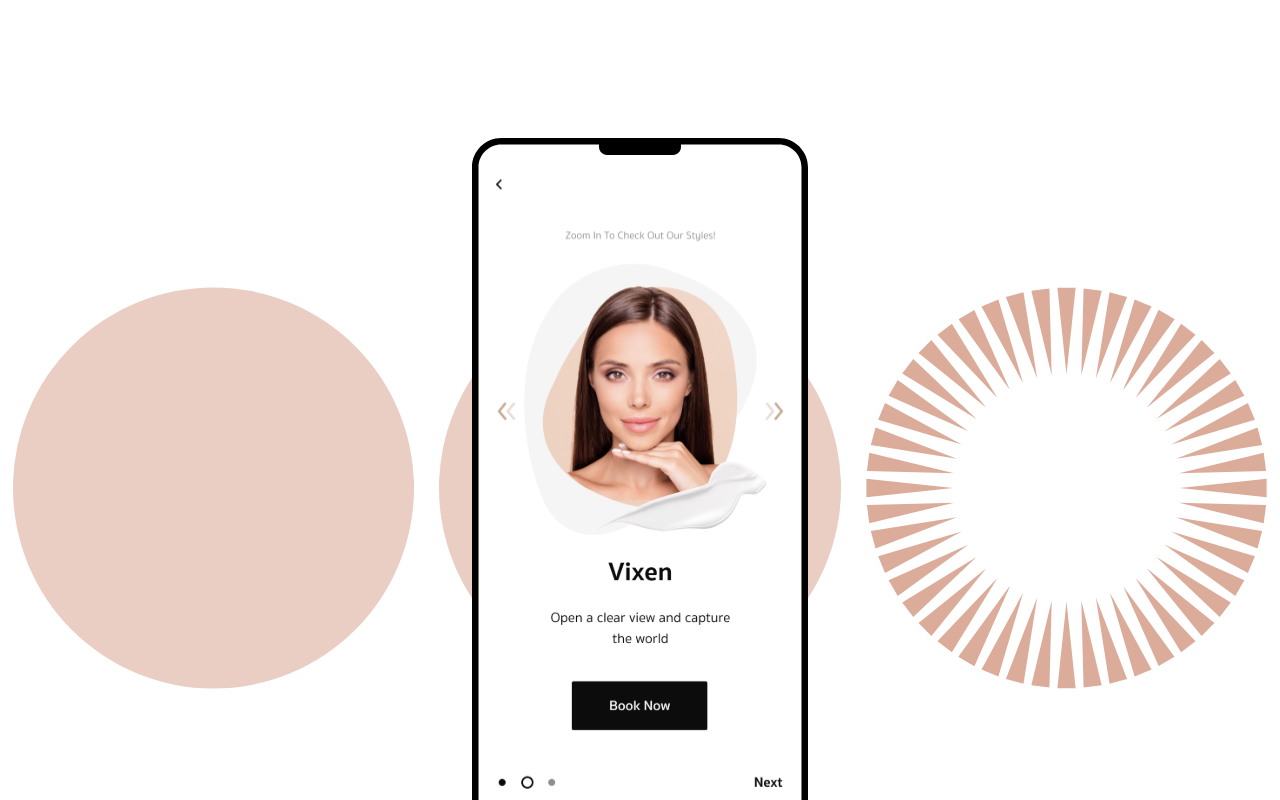
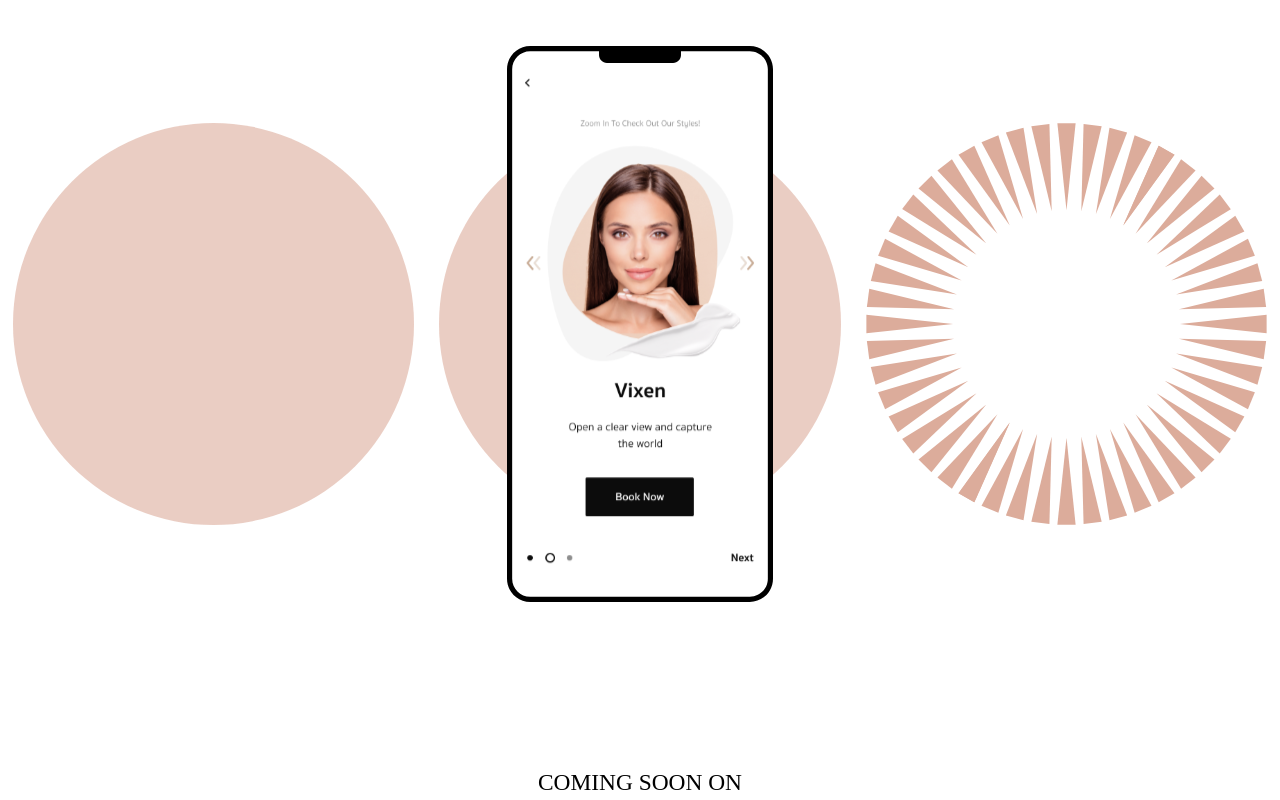
Before and after one commit to ChumaDenis/LinkUpLanding, a React (Create React App) app: page / in a window 1280 px wide. Shown: the part 3840-4640 px from the top of the page. Built offline with nearby package versions, Linux system fonts and the light colour scheme; a web font is replaced by a local one.

Commit message:
second commit

```diff
--- a/src/Styles/fifthScroll.css
+++ b/src/Styles/fifthScroll.css
@@ -1,6 +1,6 @@
 .fifthScroll {
   height: 103.33vw;
-  max-height: 1984px;
+  max-height: 1700px;
   display: flex;
   flex-direction: row;
   flex-wrap: wrap;
@@ -9,7 +9,7 @@
 }
 .fifthScroll .body {
   width: 34%;
-  height: 35%;
+  height: 28%;
   position: relative;
   display: flex;
   flex-direction: column;
@@ -43,8 +43,7 @@
   margin-top: 13%;
 }
 .fifthScroll .miniDiv .comingSoon {
-  height: 32px;
-  font-size: 25px;
+  font-size: 1.8rem;
   color: #000000;
   margin: 0 40%;
   text-transform: uppercase;
@@ -90,8 +89,7 @@
 .group {
   margin-left: auto;
   margin-right: auto;
-  height: 44.1vh;
-  min-height: 700px;
+  height: 42.1%;
   display: flex;
   align-content: center;
 }
@@ -105,35 +103,32 @@
   bottom: 0;
 }
 .group .circles .circle {
-  height: 58.26vh;
-  width: 58.26vh;
+  height: 42.1%;
+  width: 42.1%;
   min-height: 300px;
   min-width: 300px;
   max-height: 550px;
   max-width: 550px;
-  margin-right: 1%;
-  margin-left: 1%;
+  margin: 0 1%;
 }
 .group .phone {
   position: absolute;
   top: 0;
-  height: 43.1vh;
+  height: 100%;
 }
 .group .phone .explore {
   position: absolute;
   margin: auto;
   left: 0;
   right: 0;
-  height: 43.1vh;
-  min-height: 700px;
+  height: 100%;
 }
 .group .phone .img1 {
   margin: auto;
   position: absolute;
   left: 0;
   right: 0;
-  height: 43.1vh;
-  min-height: 700px;
+  height: 100%;
 }
 .group .phone .img2 {
   margin: auto;
--- a/src/Styles/fifthScroll.scss
+++ b/src/Styles/fifthScroll.scss
@@ -1,6 +1,6 @@
 .fifthScroll{
   height: 103.33vw;
-  max-height: 1984px;
+  max-height: 1700px;
   display: flex;
   flex-direction: row;
   flex-wrap: wrap;
@@ -8,7 +8,7 @@
   padding-top: 15%;
   .body{
     width: 34%;
-    height: 35%;
+    height: 28%;
     position: relative;
     display: flex;
     flex-direction:column;
@@ -43,8 +43,7 @@
   justify-content: center;
   margin-top: 13%;
   .comingSoon{
-    height: 32px;
-    font-size: 25px;
+    font-size: 1.8rem;
     color: #000000;
     margin:  0 40%;
     text-transform: uppercase;
@@ -94,8 +93,7 @@
 .group{
   margin-left: auto;
   margin-right: auto;
-  height: 44.1vh;
-  min-height: 700px;
+  height: 42.1%;
   display: flex;
   align-content: center;
   .circles{
@@ -106,37 +104,34 @@
     margin: auto;
     top:0; bottom: 0;
     .circle{
-      height: 58.26vh;
-      width: 58.26vh;
+      height: 42.1%;
+      width: 42.1%;
       min-height: 300px;
       min-width: 300px;
       max-height: 550px;
       max-width: 550px;
-      margin-right: 1%;
-      margin-left: 1%;
+      margin: 0 1%;
     }
   }
   .phone{
     position: absolute;
     top: 0;
-    height: 43.1vh;
+    height: 100%;
 
 
     .explore{
       position: absolute;
       margin: auto;
       left: 0; right: 0;
-      height: 43.1vh;
+      height: 100%;
 
-      min-height: 700px;
     }
     .img1{
       margin: auto;
       position: absolute;
       left: 0; right: 0;
-      height: 43.1vh;
+      height: 100%;
 
-      min-height: 700px;
     }
     .img2{
       margin: auto;
```
Also changed, not shown: 1 other file (tests, documents, lock files or other folders).
